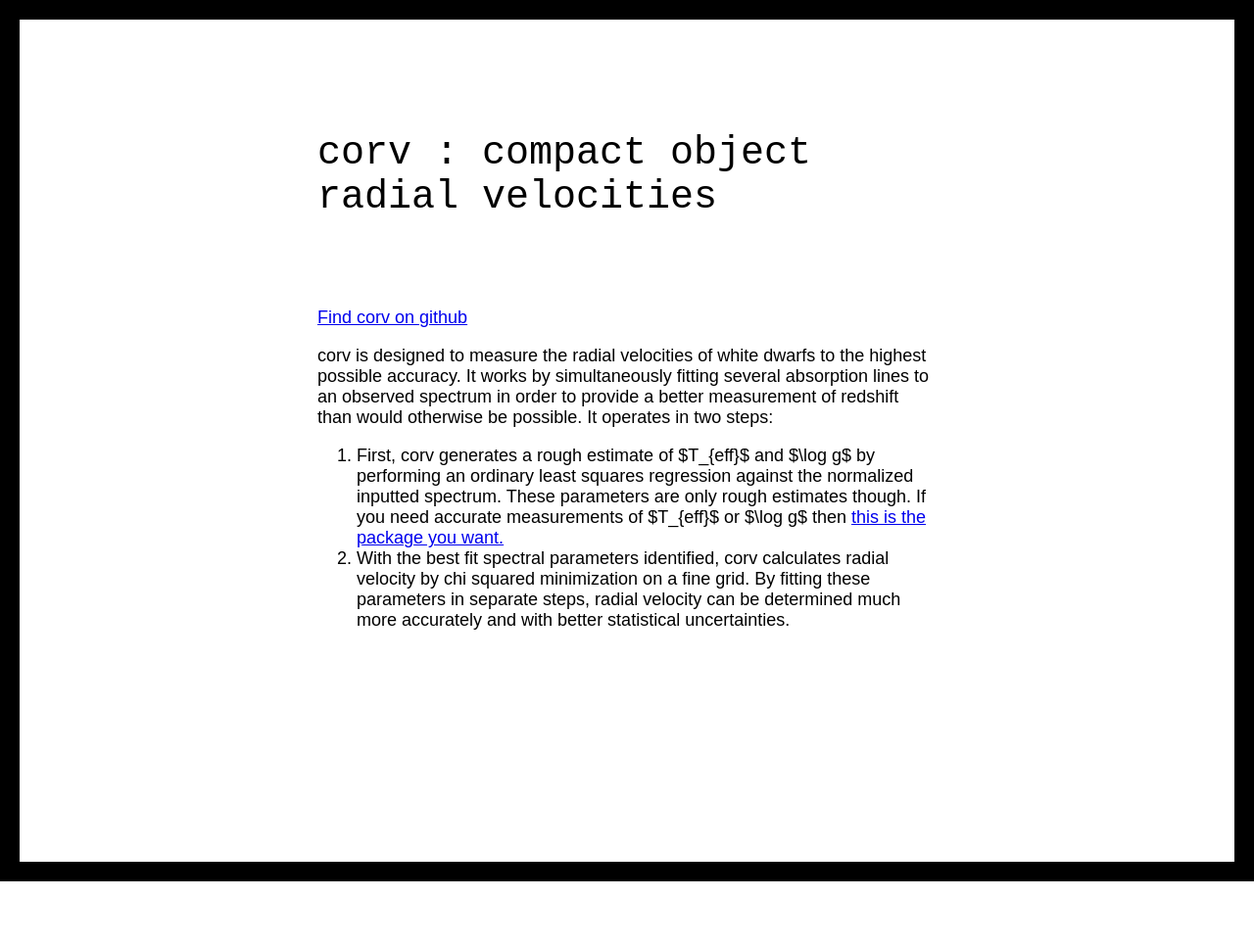
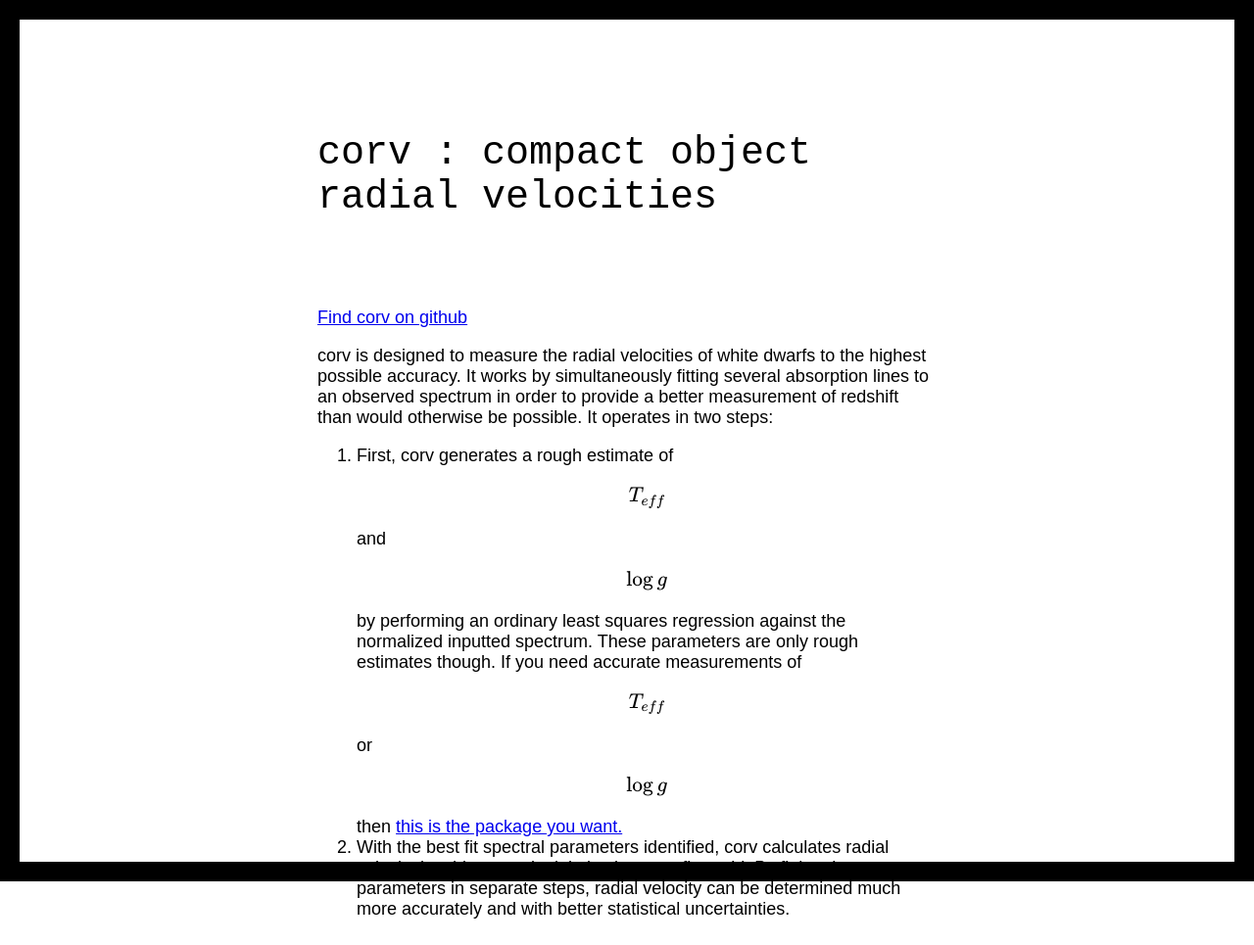
Before and after one commit to stefanarseneau/stefanarseneau.github.io, a Jekyll site: the page built from corv.md, in a window 1280 px wide. Shown: the whole page at 98% size. Built offline with Jekyll 4.4.1, drawn with Linux system fonts in a browser that asks for light colours; before the commit the page ends 900 px from its top, so only the background shows below that.

```diff
--- a/corv.md
+++ b/corv.md
@@ -11,6 +11,6 @@ style: assets/css/style.css
 
 corv is designed to measure the radial velocities of white dwarfs to the highest possible accuracy. It works by simultaneously fitting several absorption lines to an observed spectrum in order to provide a better measurement of redshift than would otherwise be possible. It operates in two steps:
 <ol>
-  <li>First, corv generates a rough estimate of $T_{eff}$ and $\log g$ by performing an ordinary least squares regression against the normalized inputted spectrum. These parameters are only rough estimates though. If you need accurate measurements of $T_{eff}$ or $\log g$ then <a href="https://github.com/vedantchandra/wdtools">this is the package you want.</a></li>
+  <li>First, corv generates a rough estimate of $$T_{eff}$$ and $$\log g$$ by performing an ordinary least squares regression against the normalized inputted spectrum. These parameters are only rough estimates though. If you need accurate measurements of $$T_{eff}$$ or $$\log g$$ then <a href="https://github.com/vedantchandra/wdtools">this is the package you want.</a></li>
   <li>With the best fit spectral parameters identified, corv calculates radial velocity by chi squared minimization on a fine grid. By fitting these parameters in separate steps, radial velocity can be determined much more accurately and with better statistical uncertainties.</li>
 </ol>
```
